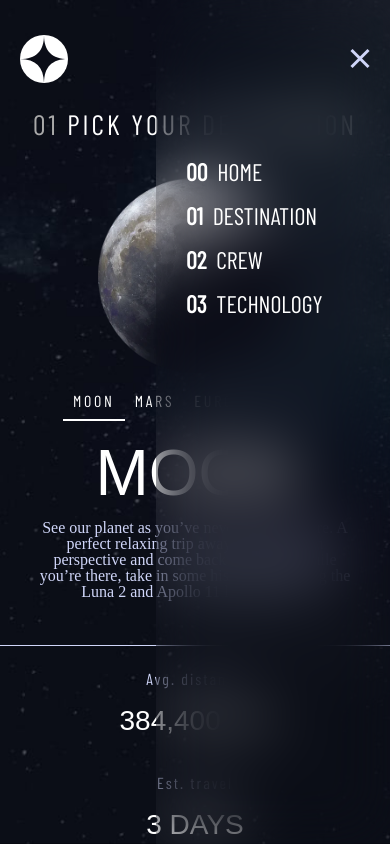
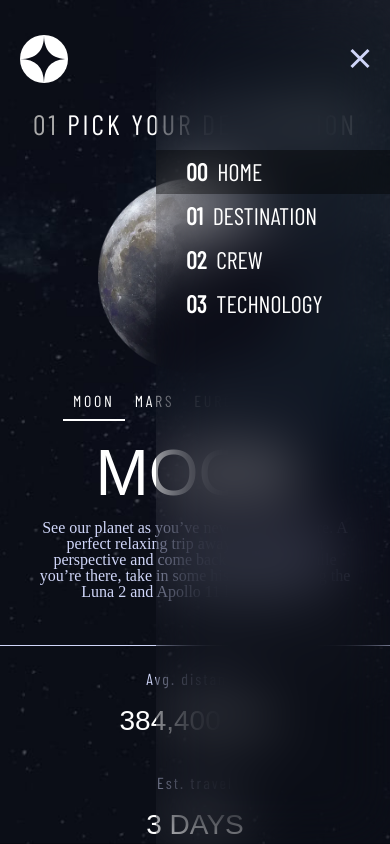
Before and after one commit to jk6722/react-space-tourism, a React (Vite) app: page /destination in a window 390 px wide. Both pictures are taken after a click on the element 358 px from the left and 60 px from the top of the page. Built offline with nearby package versions, Linux system fonts and the light colour scheme; a web font is replaced by a local one.

Commit message:
add: recoil state instead of useState

```diff
--- a/src/components/header/Header.jsx
+++ b/src/components/header/Header.jsx
@@ -1,10 +1,11 @@
 import styles from "./Header.module.scss";
 import Logo from "/assets/shared/logo.svg";
 import { Link, useNavigate } from "react-router-dom";
-import { useState } from "react";
+import { useRecoilState } from "recoil";
+import { SelectedRouterAtom } from "../../recoil/SelectedRouter";
 
 const Header = () => {
-  const [selected, setSelected] = useState("home");
+  const [selected, setSelected] = useRecoilState(SelectedRouterAtom);
   const navigate = useNavigate();
 
   const handleClickLogo = () => {
--- a/src/components/header/HeaderMobile.jsx
+++ b/src/components/header/HeaderMobile.jsx
@@ -5,13 +5,21 @@ import Hamburger from "/assets/shared/icon-hamburger.svg";
 import { useEffect, useRef, useState } from "react";
 import { Link, useNavigate } from "react-router-dom";
 import useOnclickOutside from "../../hooks/useOnclickOutside";
+import { useRecoilState, useSetRecoilState } from "recoil";
+import { SelectedRouterAtom } from "../../recoil/SelectedRouter";
 
 const HeaderModal = ({ setIsModalOpen }) => {
   const refModal = useRef();
+  const [selectedRouter, setSelectedRouter] =
+    useRecoilState(SelectedRouterAtom);
 
   useEffect(() => {}, [refModal]);
 
-  useOnclickOutside(refModal, () => setIsModalOpen(false));
+  // useOnclickOutside(refModal, () => setIsModalOpen(false));
+
+  const handleClickLink = (linkName) => {
+    setSelectedRouter(linkName);
+  };
 
   return (
     <div className={styles.modal_container} ref={refModal}>
@@ -21,23 +29,51 @@ const HeaderModal = ({ setIsModalOpen }) => {
           setIsModalOpen(false);
         }}
       >
-        <Link to="/" className={styles.link}>
+        <Link
+          to="/"
+          className={selectedRouter === "home" ? styles.selected : styles.link}
+          onClick={() => {
+            handleClickLink("home");
+          }}
+        >
           <div className>
             <span className={styles.link_number}>00</span> <span> HOME</span>
           </div>
         </Link>
-        <Link to="destination" className={styles.link}>
+        <Link
+          to="destination"
+          className={
+            selectedRouter === "destination" ? styles.selected : styles.link
+          }
+          onClick={() => {
+            handleClickLink("destination");
+          }}
+        >
           <div>
             <span className={styles.link_number}>01</span>{" "}
             <span> DESTINATION</span>
           </div>
         </Link>
-        <Link to="crew" className={styles.link}>
+        <Link
+          to="crew"
+          className={selectedRouter === "crew" ? styles.selected : styles.link}
+          onClick={() => {
+            handleClickLink("crew");
+          }}
+        >
           <div>
             <span className={styles.link_number}>02</span> <span> CREW</span>
           </div>
         </Link>
-        <Link to="technology" className={styles.link}>
+        <Link
+          to="technology"
+          className={
+            selectedRouter === "technology" ? styles.selected : styles.link
+          }
+          onClick={() => {
+            handleClickLink("technology");
+          }}
+        >
           <div>
             <span className={styles.link_number}>03</span>{" "}
             <span> TECHNOLOGY</span>
@@ -51,13 +87,11 @@ const HeaderModal = ({ setIsModalOpen }) => {
 const HeaderMobile = () => {
   const [isModalOpen, setIsModalOpen] = useState(false);
   const navigate = useNavigate();
-
-  const handleClick = () => {
-    setIsModalOpen((prev) => !prev);
-  };
+  const setSelectedRouter = useSetRecoilState(SelectedRouterAtom);
 
   const handleNavToHome = () => {
     navigate("/");
+    setSelectedRouter("home");
   };
 
   return (
@@ -67,12 +101,19 @@ const HeaderMobile = () => {
         <div className={styles.logo_container} onClick={handleNavToHome}>
           <img src={Logo} alt="logo" />
         </div>
-        <div className={styles.hambug_container} onClick={handleClick}>
+        <div
+          className={styles.hambug_container}
+          onClick={() => {
+            setIsModalOpen((prev) => {
+              return !prev;
+            });
+          }}
+        >
           {isModalOpen ? (
             <img className={styles.btn_x} src={Xbtn}></img>
           ) : (
             <img src={Hamburger} alt="hamburger" />
-          )}{" "}
+          )}
         </div>
       </div>
     </div>
--- a/src/components/header/HeaderMobile.module.scss
+++ b/src/components/header/HeaderMobile.module.scss
@@ -11,14 +11,14 @@
       // background-color: blue;
     }
     .hambug_container {
-      z-index: 1;
+      z-index: 3;
     }
   }
   .modal_container {
     position: fixed;
     width: 60%;
     height: 100%;
-    z-index: 1;
+    z-index: 2;
     backdrop-filter: blur(30px);
     // background-color: orange;
     right: 0;
@@ -41,6 +41,19 @@
           background-color: rgba(0, 0, 0, 0.4);
         }
       }
+      .selected {
+        padding: 10px 30px;
+        font-family: "Barlow Condensed", sans-serif;
+        font-size: 24px;
+        color: white;
+        text-decoration: none;
+        width: 100%;
+        background-color: rgba(0, 0, 0, 0.4);
+        .link_number {
+          padding-right: 5px;
+          font-weight: bold;
+        }
+      }
     }
   }
 }
--- a/src/hooks/useOnclickOutside.js
+++ b/src/hooks/useOnclickOutside.js
@@ -5,7 +5,7 @@ const useOnclickOutside = (ref, handler) => {
     const listener = (event) => {
       if (!ref.current || ref.current.contains(event.target)) return;
       handler();
-      // console.log("@@@", ref.current);
+      console.log("@@@", ref.current);
     };
     document.addEventListener("mousedown", listener);
     return () => document.removeEventListener("mousedown", listener);
--- a/src/main.jsx
+++ b/src/main.jsx
@@ -1,10 +1,10 @@
-import React from "react";
 import ReactDOM from "react-dom/client";
 import App from "./App.jsx";
 import "./index.css";
+import { RecoilRoot } from "recoil";
 
 ReactDOM.createRoot(document.getElementById("root")).render(
-  <React.StrictMode>
+  <RecoilRoot>
     <App />
-  </React.StrictMode>
+  </RecoilRoot>
 );
--- a/src/pages/HomePage/index.jsx
+++ b/src/pages/HomePage/index.jsx
@@ -1,6 +1,16 @@
+import { useNavigate } from "react-router-dom";
 import styles from "./HomePage.module.scss";
+import { useSetRecoilState } from "recoil";
+import { SelectedRouterAtom } from "../../recoil/SelectedRouter";
 
 const HomePage = () => {
+  const navigate = useNavigate();
+  const setSelectedRouter = useSetRecoilState(SelectedRouterAtom);
+
+  const handleClickBtn = () => {
+    navigate("/destination");
+    setSelectedRouter("destination");
+  };
   return (
     <div className={styles.container}>
       <div className={styles.body_container}>
@@ -20,7 +30,7 @@ const HomePage = () => {
             </p>
           </div>
         </div>
-        <div className={styles.btn_container}>
+        <div className={styles.btn_container} onClick={handleClickBtn}>
           <div className={styles.btn}>
             <span>EXPLORE</span>
           </div>
--- a/src/recoil/SelectedRouter.js
+++ b/src/recoil/SelectedRouter.js
@@ -1,3 +1,5 @@
+import { atom } from "recoil";
+
 export const SelectedRouterAtom = atom({
   key: "SelectedRouterAtom",
   default: "home",
```
